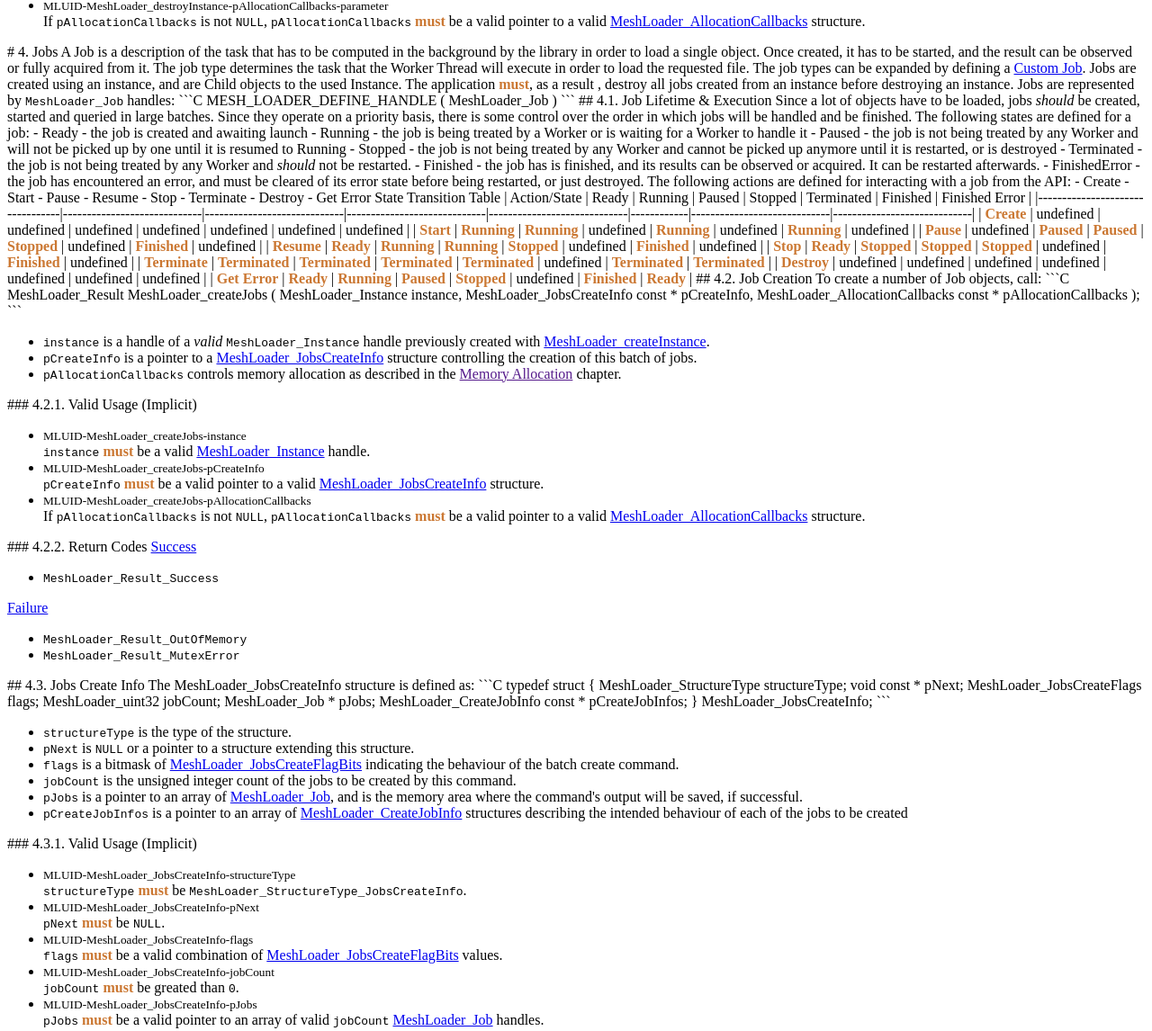
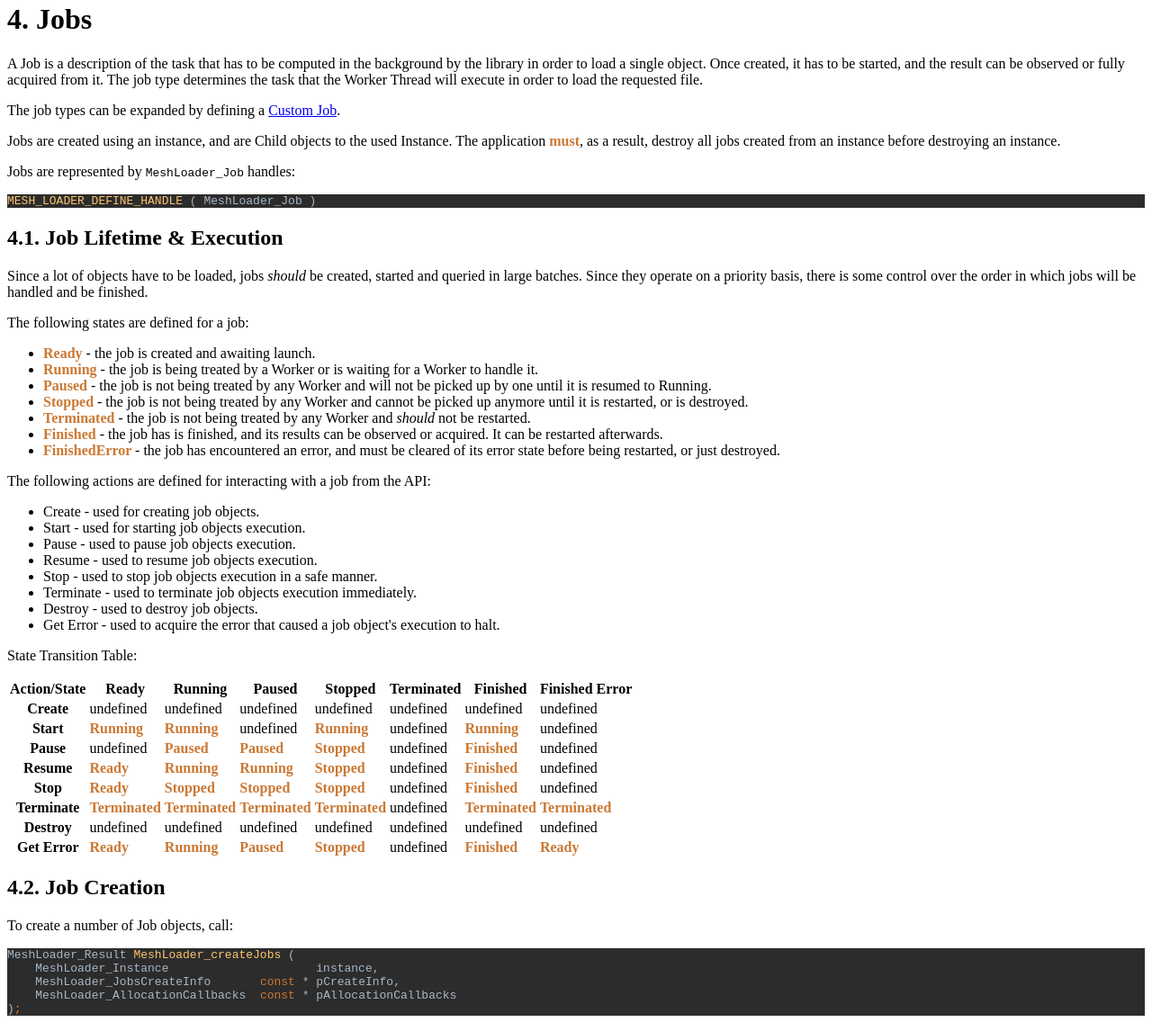
Before and after one commit to LoghinVladDev/LoghinVladDev.github.io, a plain HTML site: page pages/meshLoaderSpecification.html in a window 1280 px wide. Shown: the part 6919-8065 px from the top of the page at 90% size. Drawn offline with Linux system fonts and the light colour scheme.

Commit message:
Ported current spec

````diff
--- a/pages/meshLoaderSpecification.html
+++ b/pages/meshLoaderSpecification.html
@@ -13,7 +13,6 @@
         <h1> 1. Introduction </h1>
 
     </div>
-
 
     <div id="fundamentals">
 
@@ -489,7 +488,7 @@ MeshLoader_Result MeshLoader_createInstance (
                 <li> <code>pInstance</code> points to a <a href="#MeshLoader_Instance">MeshLoader_Instance</a> handle in which the resulting instance is returned. </li>
             </ul>
 
-            <h3>3.1.1. Valid Usage (Implicit)</h3>
+            <h3> Valid Usage (Implicit)</h3>
 
             <ul>
                 <li> <small> MLUID-MeshLoader_createInstance-pCreateInfo-parameter </small> <br/>
@@ -503,7 +502,7 @@ MeshLoader_Result MeshLoader_createInstance (
                 </li>
             </ul>
 
-            <h3> 3.1.2. Return Codes </h3>
+            <h3> Return Codes </h3>
             <a href="#successCodes">Success</a>
             <ul>
                 <li> <code>MeshLoader_Result_Success</code> </li>
@@ -513,12 +512,6 @@ MeshLoader_Result MeshLoader_createInstance (
                 <li> <code>MeshLoader_Result_OutOfMemory</code> </li>
                 <li> <code>MeshLoader_Result_MutexError</code> </li>
             </ul>
-
-        </div>
-
-        <div id="instanceCreateInfo">
-
-            <h2> 3.2. Instance Create Info </h2>
 
             <p> The <code>MeshLoader_InstanceCreateInfo</code> structure is defined as: </p>
             <a id="MeshLoader_InstanceCreateInfo"></a>
@@ -539,7 +532,7 @@ typedef struct {
                 <li> <code>maxWorkerThreadCount</code> is the maximum number of threads the Instance is allowed to use for <a href="">Worker</a> objects. If value is 0, the instance will use 1/4 of the maximum processor capable concurrent threads ( logical core count ) </li>
             </ul>
 
-            <h3> 3.2.1. Valid Usage (Implicit) </h3>
+            <h3> Valid Usage (Implicit) </h3>
             <ul>
                 <li> <small> MLUID-MeshLoader_InstanceCreateInfo-structureType </small> <br/>
                     <code>structureType</code> <strong>must</strong> be <code>MeshLoader_StructureType_InstanceCreateInfo</code>
@@ -563,7 +556,7 @@ typedef MeshLoader_Flags                MeshLoader_InstanceCreateFlags;
 
         <div id="instanceDestruction">
 
-            <h2> 3.3. Instance Destruction </h2>
+            <h2> 3.2. Instance Destruction </h2>
 
             <p> To destroy an instance, call: </p>
             <a id="MeshLoader_destroyInstance"></a>
@@ -580,7 +573,7 @@ void MeshLoader_destroyInstance (
                 <li> <code>pAllocationCallbacks</code> controls memory allocation as described in the <a href="">Memory Allocation</a> chapter. </li>
             </ul>
 
-            <h3> 3.3.1. Valid Usage </h3>
+            <h3> Valid Usage </h3>
             <ul>
                 <li> <small> MLUID-MeshLoader_destroyInstance-instance-00001 </small> <br/>
                     All child objects created using <code>instance</code> <strong>must</strong> have been destroyed prior to this call.
@@ -594,7 +587,7 @@ void MeshLoader_destroyInstance (
                 </li>
             </ul>
 
-            <h3> 3.3.2. Valid Usage (Implicit) </h3>
+            <h3> Valid Usage (Implicit) </h3>
             <ul>
                 <li> <small> MLUID-MeshLoader_destroyInstance-instance-parameter </small> <br/>
                     If <code>instance</code> is not <code>NULL</code>, <code>instance</code> <strong>must</strong> be a valid <a href="#MeshLoader_Instance">MeshLoader_Instance</a>
@@ -610,79 +603,177 @@ void MeshLoader_destroyInstance (
 
     </div>
 
-    # 4. Jobs
+    <div id="jobs">
 
-    A Job is a description of the task that has to be computed in the background by the library in order to load a single object.
+        <h1>4. Jobs</h1>
+
+        <p> A Job is a description of the task that has to be computed in the background by the library in order to load a single object.
             Once created, it has to be started, and the result can be observed or fully acquired from it. The job type determines the
-    task that the Worker Thread will execute in order to load the requested file.
+            task that the Worker Thread will execute in order to load the requested file. </p>
 
-    The job types can be expanded by defining a <a href="#customJobs">Custom Job</a>.
+        <p> The job types can be expanded by defining a <a href="#customJobs">Custom Job</a>. </p>
 
-    Jobs are created using an instance, and are Child objects to the used Instance. The application <strong>must</strong>, as a result
-    , destroy all jobs created from an instance before destroying an instance.
+        <p> Jobs are created using an instance, and are Child objects to the used Instance. The application <strong>must</strong>, as a result,
+            destroy all jobs created from an instance before destroying an instance. </p>
 
-    Jobs are represented by <code>MeshLoader_Job</code> handles:
-    <a id="MeshLoader_Job"></a>
+        <p> Jobs are represented by <code>MeshLoader_Job</code> handles:
+            <a id="MeshLoader_Job"></a> </p>
 
-    ```C
+<pre lang="c">
 MESH_LOADER_DEFINE_HANDLE ( MeshLoader_Job )
-    ```
+</pre>
 
-    ## 4.1. Job Lifetime & Execution
+        <div id="jobLifetimeAndExecution">
 
-    Since a lot of objects have to be loaded, jobs <i>should</i> be created, started and queried in large batches. Since
-    they operate on a priority basis, there is some control over the order in which jobs will be handled and be finished.
+            <h2> 4.1. Job Lifetime & Execution </h2>
 
-    The following states are defined for a job:
-    - Ready - the job is created and awaiting launch
-    - Running - the job is being treated by a Worker or is waiting for a Worker to handle it
-    - Paused - the job is not being treated by any Worker and will not be picked up by one until it is resumed to Running
-    - Stopped - the job is not being treated by any Worker and cannot be picked up anymore until it is restarted, or is destroyed
-    - Terminated - the job is not being treated by any Worker and <i>should</i> not be restarted.
-    - Finished - the job has is finished, and its results can be observed or acquired. It can be restarted afterwards.
-    - FinishedError - the job has encountered an error, and must be cleared of its error state before being restarted, or just destroyed.
+            <p> Since a lot of objects have to be loaded, jobs <i>should</i> be created, started and queried in large batches. Since
+                they operate on a priority basis, there is some control over the order in which jobs will be handled and be finished. </p>
 
-    The following actions are defined for interacting with a job from the API:
-    - Create
-    - Start
-    - Pause
-    - Resume
-    - Stop
-    - Terminate
-    - Destroy
-    - Get Error
+            <p> The following states are defined for a job: </p>
 
-    State Transition Table
+            <ul>
+                <li> <strong> Ready </strong> - the job is created and awaiting launch. </li>
+                <li> <strong> Running </strong> - the job is being treated by a Worker or is waiting for a Worker to handle it. </li>
+                <li> <strong> Paused </strong> - the job is not being treated by any Worker and will not be picked up by one until it is resumed to Running. </li>
+                <li> <strong> Stopped </strong> - the job is not being treated by any Worker and cannot be picked up anymore until it is restarted, or is destroyed. </li>
+                <li> <strong> Terminated </strong> - the job is not being treated by any Worker and <i>should</i> not be restarted. </li>
+                <li> <strong> Finished </strong> - the job has is finished, and its results can be observed or acquired. It can be restarted afterwards. </li>
+                <li> <strong> FinishedError </strong> - the job has encountered an error, and must be cleared of its error state before being restarted, or just destroyed. </li>
+            </ul>
 
-    | Action/State                    | Ready                       | Running                     | Paused                      | Stopped                     | Terminated | Finished                    | Finished Error              |
-    |---------------------------------|-----------------------------|-----------------------------|-----------------------------|-----------------------------|------------|-----------------------------|-----------------------------|
-    | <strong>Create</strong>         | undefined                   | undefined                   | undefined                   | undefined                   | undefined  | undefined                   | undefined                   |
-    | <strong>Start</strong>          | <strong>Running</strong>    | <strong>Running</strong>    | undefined                   | <strong>Running</strong>    | undefined  | <strong>Running</strong>    | undefined                   |
-    | <strong>Pause</strong>          | undefined                   | <strong>Paused</strong>     | <strong>Paused</strong>     | <strong>Stopped</strong>    | undefined  | <strong>Finished</strong>   | undefined                   |
-    | <strong>Resume</strong>         | <strong>Ready</strong>      | <strong>Running</strong>    | <strong>Running</strong>    | <strong>Stopped</strong>    | undefined  | <strong>Finished</strong>   | undefined                   |
-    | <strong>Stop</strong>           | <strong>Ready</strong>      | <strong>Stopped</strong>    | <strong>Stopped</strong>    | <strong>Stopped</strong>    | undefined  | <strong>Finished</strong>   | undefined                   |
-    | <strong>Terminate</strong>      | <strong>Terminated</strong> | <strong>Terminated</strong> | <strong>Terminated</strong> | <strong>Terminated</strong> | undefined  | <strong>Terminated</strong> | <strong>Terminated</strong> |
-    | <strong>Destroy</strong>        | undefined                   | undefined                   | undefined                   | undefined                   | undefined  | undefined                   | undefined                   |
-    | <strong>Get Error</strong>      | <strong>Ready</strong>      | <strong>Running</strong>    | <strong>Paused</strong>     | <strong>Stopped</strong>    | undefined  | <strong>Finished</strong>   | <strong>Ready</strong>      |
+            <p> The following actions are defined for interacting with a job from the API: </p>
 
-    ## 4.2. Job Creation
+            <ul>
+                <li> Create - used for creating job objects. </li>
+                <li> Start - used for starting job objects execution. </li>
+                <li> Pause - used to pause job objects execution. </li>
+                <li> Resume - used to resume job objects execution. </li>
+                <li> Stop - used to stop job objects execution in a safe manner. </li>
+                <li> Terminate - used to terminate job objects execution immediately. </li>
+                <li> Destroy - used to destroy job objects. </li>
+                <li> Get Error - used to acquire the error that caused a job object's execution to halt. </li>
+            </ul>
 
-    To create a number of Job objects, call:
-    <a id="MeshLoader_createJobs"></a>
-    ```C
+            <p> State Transition Table: </p>
+
+            <table>
+                <tr>
+                    <th> Action/State </th>
+                    <th> Ready </th>
+                    <th> Running </th>
+                    <th> Paused </th>
+                    <th> Stopped </th>
+                    <th> Terminated </th>
+                    <th> Finished </th>
+                    <th> Finished Error </th>
+                </tr>
+                <tr>
+                    <th> Create </th>
+                    <td> undefined </td>
+                    <td> undefined </td>
+                    <td> undefined</td>
+                    <td> undefined </td>
+                    <td> undefined </td>
+                    <td> undefined </td>
+                    <td> undefined </td>
+                </tr>
+                <tr>
+                    <th> Start </th>
+                    <td> <strong>Running</strong> </td>
+                    <td> <strong>Running</strong> </td>
+                    <td> undefined</td>
+                    <td> <strong>Running</strong> </td>
+                    <td> undefined </td>
+                    <td> <strong>Running</strong> </td>
+                    <td> undefined </td>
+                </tr>
+                <tr>
+                    <th> Pause </th>
+                    <td> undefined </td>
+                    <td> <strong>Paused</strong> </td>
+                    <td> <strong>Paused</strong> </td>
+                    <td> <strong>Stopped</strong> </td>
+                    <td> undefined </td>
+                    <td> <strong>Finished</strong> </td>
+                    <td> undefined </td>
+                </tr>
+                <tr>
+                    <th> Resume </th>
+                    <td> <strong>Ready</strong> </td>
+                    <td> <strong>Running</strong> </td>
+                    <td> <strong>Running</strong> </td>
+                    <td> <strong>Stopped</strong> </td>
+                    <td> undefined </td>
+                    <td> <strong>Finished</strong> </td>
+                    <td> undefined </td>
+                </tr>
+                <tr>
+                    <th> Stop </th>
+                    <td> <strong>Ready</strong> </td>
+                    <td> <strong>Stopped</strong> </td>
+                    <td> <strong>Stopped</strong> </td>
+                    <td> <strong>Stopped</strong> </td>
+                    <td> undefined </td>
+                    <td> <strong>Finished</strong> </td>
+                    <td> undefined </td>
+                </tr>
+                <tr>
+                    <th> Terminate </th>
+                    <td> <strong>Terminated</strong> </td>
+                    <td> <strong>Terminated</strong> </td>
+                    <td> <strong>Terminated</strong> </td>
+                    <td> <strong>Terminated</strong> </td>
+                    <td> undefined </td>
+                    <td> <strong>Terminated</strong> </td>
+                    <td> <strong>Terminated</strong> </td>
+                </tr>
+                <tr>
+                    <th> Destroy </th>
+                    <td> undefined </td>
+                    <td> undefined </td>
+                    <td> undefined </td>
+                    <td> undefined </td>
+                    <td> undefined </td>
+                    <td> undefined </td>
+                    <td> undefined </td>
+                </tr>
+                <tr>
+                    <th> Get Error </th>
+                    <td> <strong>Ready</strong> </td>
+                    <td> <strong>Running</strong> </td>
+                    <td> <strong>Paused</strong> </td>
+                    <td> <strong>Stopped</strong> </td>
+                    <td> undefined </td>
+                    <td> <strong>Finished</strong> </td>
+                    <td> <strong>Ready</strong> </td>
+                </tr>
+            </table>
+
+        </div>
+
+        <div id="jobCreation">
+
+            <h2> 4.2. Job Creation </h2>
+
+            <p> To create a number of Job objects, call:
+                <a id="MeshLoader_createJobs"></a> </p>
+
+<pre lang="c">
 MeshLoader_Result MeshLoader_createJobs (
     MeshLoader_Instance                     instance,
     MeshLoader_JobsCreateInfo       const * pCreateInfo,
     MeshLoader_AllocationCallbacks  const * pAllocationCallbacks
 );
-    ```
+</pre>
+
             <ul>
                 <li> <code>instance</code> is a handle of a <i>valid</i> <code>MeshLoader_Instance</code> handle previously created with <a href="#MeshLoader_createInstance">MeshLoader_createInstance</a>. </li>
                 <li> <code>pCreateInfo</code> is a pointer to a <a href="#MeshLoader_JobsCreateInfo">MeshLoader_JobsCreateInfo</a> structure controlling the creation of this batch of jobs. </li>
                 <li> <code>pAllocationCallbacks</code> controls memory allocation as described in the <a href="">Memory Allocation</a> chapter. </li>
             </ul>
 
-    ### 4.2.1. Valid Usage (Implicit)
+            <h3> Valid Usage (Implicit) </h3>
             <ul>
                 <li> <small> MLUID-MeshLoader_createJobs-instance </small> <br/>
                     <code>instance</code> <strong>must</strong> be a valid <a href="#MeshLoader_Instance">MeshLoader_Instance</a> handle.
@@ -696,7 +787,7 @@ void MeshLoader_destroyInstance (
                 </li>
             </ul>
 
-    ### 4.2.2. Return Codes
+            <h3> Return Codes </h3>
             <a href="#successCodes">Success</a>
             <ul>
                 <li> <code>MeshLoader_Result_Success</code> </li>
@@ -707,11 +798,10 @@ void MeshLoader_destroyInstance (
                 <li> <code>MeshLoader_Result_MutexError</code> </li>
             </ul>
 
-    ## 4.3. Jobs Create Info
+            <p> The <code> MeshLoader_JobsCreateInfo </code> structure is defined as:
+                <a id="MeshLoader_JobsCreateInfo"></a> </p>
 
-    The MeshLoader_JobsCreateInfo structure is defined as:
-    <a id="MeshLoader_JobsCreateInfo"></a>
-    ```C
+<pre lang="c">
 typedef struct {
     MeshLoader_StructureType            structureType;
     void                        const * pNext;
@@ -720,7 +810,8 @@ void MeshLoader_destroyInstance (
     MeshLoader_Job                    * pJobs;
     MeshLoader_CreateJobInfo    const * pCreateJobInfos;
 } MeshLoader_JobsCreateInfo;
-    ```
+</pre>
+
             <ul>
                 <li> <code>structureType</code> is the type of the structure. </li>
                 <li> <code>pNext</code> is <code>NULL</code> or a pointer to a structure extending this structure. </li>
@@ -730,7 +821,8 @@ void MeshLoader_destroyInstance (
                 <li> <code>pCreateJobInfos</code> is a pointer to an array of <a href="#MeshLoader_CreateJobInfo">MeshLoader_CreateJobInfo</a> structures describing the intended behaviour of each of the jobs to be created </li>
             </ul>
 
-    ### 4.3.1. Valid Usage (Implicit)
+            <h3> Valid Usage (Implicit) </h3>
+
             <ul>
                 <li> <small> MLUID-MeshLoader_JobsCreateInfo-structureType </small> <br/>
                     <code>structureType</code> <strong>must</strong> be <code>MeshLoader_StructureType_JobsCreateInfo</code>.
@@ -752,29 +844,31 @@ void MeshLoader_destroyInstance (
                 </li>
             </ul>
 
-    Bits that can be set in <a href="#MeshLoader_JobsCreateInfo">MeshLoader_JobsCreateInfo</a><code>::flags</code>, specifying creation usage of the Jobs, are:
-    <a id="MeshLoader_JobCreateFlagBits"></a>
-    ```C
+            <p> Bits that can be set in <a href="#MeshLoader_JobsCreateInfo">MeshLoader_JobsCreateInfo</a><code>::flags</code>, specifying creation usage of the Jobs, are:
+                <a id="MeshLoader_JobsCreateFlagBits"></a> </p>
+
+<pre lang="c">
 typedef enum {
     MeshLoader_JobsCreateFlag_ContinueIfError       = 0x00000001U,
 } MeshLoader_JobsCreateFlagBits;
-    ```
+</pre>
+
             <ul>
                 <li> <code>MeshLoader_JobsCreateFlag_ContinueIfError</code> specifies that, if a job creation fails, the other jobs will proceed to be created, and the subsequent failed creations will result
                     in a <code>NULL</code> handle stored for the respective jobs inside the <a href="#MeshLoader_JobsCreateInfo">MeshLoader_JobsCreateInfo</a><code>::pJobs</code> array. </li>
             </ul>
 
-    The bitmask type used in <a href="#MeshLoader_JobsCreateInfo">MeshLoader_JobsCreateInfo</a><code>::flags</code> is defined as follows:
-    <a id="MeshLoader_JobCreateFlags"></a>
-    ```C
+            <p> The bitmask type used in <a href="#MeshLoader_JobsCreateInfo">MeshLoader_JobsCreateInfo</a><code>::flags</code> is defined as follows:
+                <a id="MeshLoader_JobCreateFlags"></a> </p>
+
+<pre lang="c">
 typedef MeshLoader_Flags                MeshLoader_JobsCreateFlags;
-    ```
+</pre>
 
-    ## 4.4. Create Job Info
+            <p> The <code>MeshLoader_CreateJobInfo</code> is defined as:
+                <a id="MeshLoader_CreateJobInfo"></a> </p>
 
-    The MeshLoader_CreateJobInfo is defined as:
-    <a id="MeshLoader_CreateJobInfo"></a>
-    ```C
+<pre lang="c">
 typedef struct {
     MeshLoader_StructureType            structureType;
     void                        const * pNext;
@@ -783,7 +877,7 @@ void MeshLoader_destroyInstance (
     MeshLoader_StringLiteral            inputPath;
     float                               priority;
 } MeshLoader_CreateJobInfo;
-    ```
+</pre>
 
             <ul>
                 <li> <code>structureType</code> is the type of the structure. </li>
@@ -794,7 +888,7 @@ void MeshLoader_destroyInstance (
                 <li> <code>priority</code> is a float value specifying the priority of the Job, ranging from 0.0f (lowest) to 1.0f (highest). </li>
             </ul>
 
-    ## 4.4.1. Valid Usage
+            <h3>Valid Usage</h3>
 
             <ul>
                 <li> <small> MLUID-MeshLoader_CreateJobInfo-pNext-00004 </small> <br/>
@@ -807,7 +901,7 @@ void MeshLoader_destroyInstance (
                 </li>
             </ul>
 
-    ## 4.4.2. Valid Usage (Implicit)
+            <h3>Valid Usage (Implicit)</h3>
 
             <ul>
                 <li> <small> MLUID-MeshLoader_CreateJobInfo-structureType </small> <br/>
@@ -828,10 +922,9 @@ void MeshLoader_destroyInstance (
                 </li>
             </ul>
 
-    <ul>
-        <li> <small> MLUID-MeshLoader_CreateJobInfo-structureType </small> <br/>
-        </li>
-    </ul>
+        </div>
+
+    </div>
 
 </div>
 
````
Lines whose indentation alone changed are shown as unchanged.
